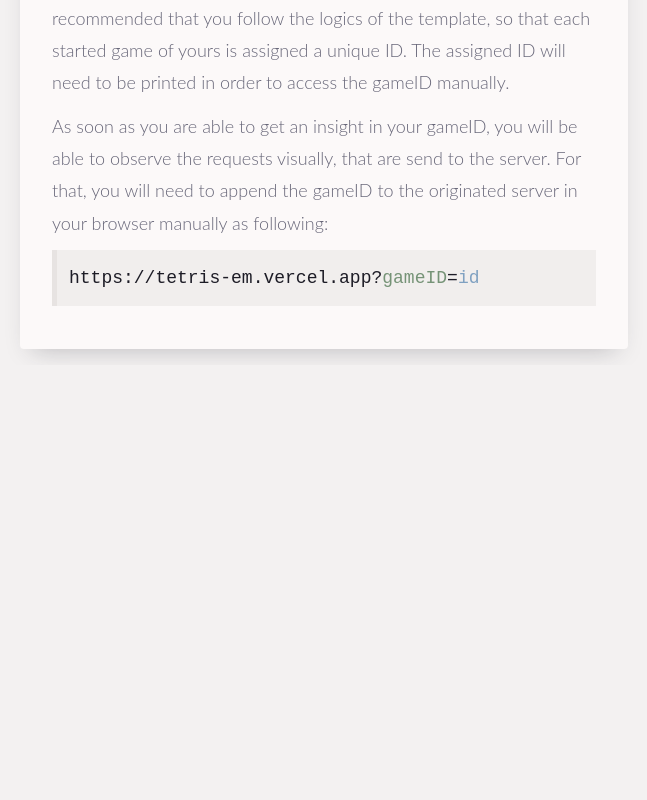
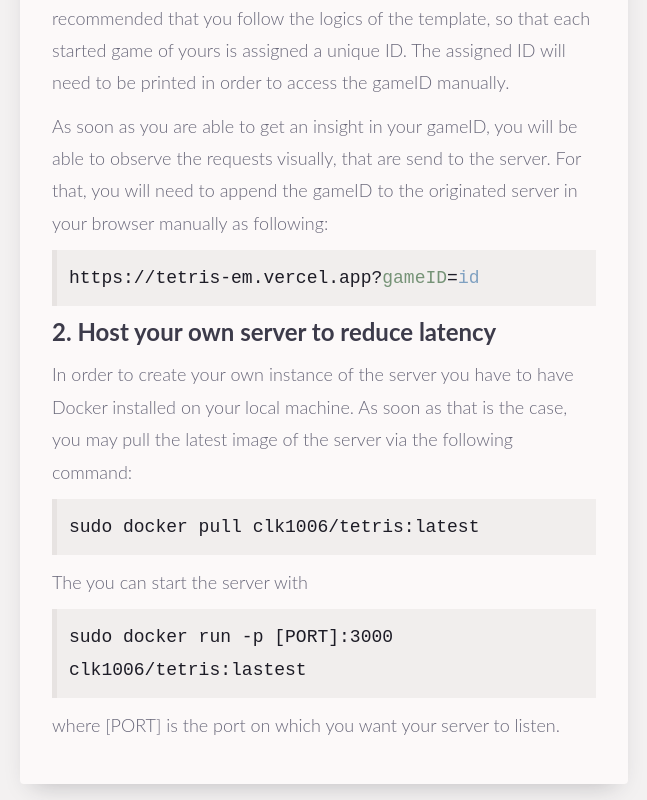
Before and after one commit to clk1006/teris, a Next.js app: page /docs/visualize in a window 1280 px wide. Shown: the part 573-1373 px from the top of the page, without its empty margins (316-963 px from the left). Before the commit the page ends 938 px from the top, so only its background shows below. Built offline with nearby package versions, Linux system fonts and the light colour scheme.

Commit message:
added part for local hosting

```diff
--- a/pages/docs/visualize.js
+++ b/pages/docs/visualize.js
@@ -70,6 +70,15 @@ export default function Docs() {
                         <p>Further important is that you use a custom gameID that is unique. It is recommended that you follow the logics of the template, so that each started game of yours is assigned a unique ID. The assigned ID will need to be printed in order to access the gameID manually.</p>
                         <p>As soon as you are able to get an insight in your gameID, you will be able to observe the requests visually, that are send to the server. For that, you will need to append the gameID to the originated server in your browser manually as following:</p>
                         <p className='code-field'>https://tetris-em.vercel.app?<span className='syntax parameter'>gameID</span>=<span className='syntax request'>id</span></p>
+
+                        <h2>2. Host your own server to reduce latency</h2>
+                        <p>In order to create your own instance of the server you have to have Docker installed on your local machine. As soon as
+                            that is the case, you may pull the latest image of the server via the following command:
+                        </p>
+                        <p className="code-field">sudo docker pull clk1006/tetris:latest</p>
+                        <p>The you can start the server with</p>
+                        <p className="code-field">sudo docker run -p [PORT]:3000 clk1006/tetris:lastest</p>
+                        <p>where [PORT] is the port on which you want your server to listen.</p>
                     </div>
                 </div>
             </main>
```
